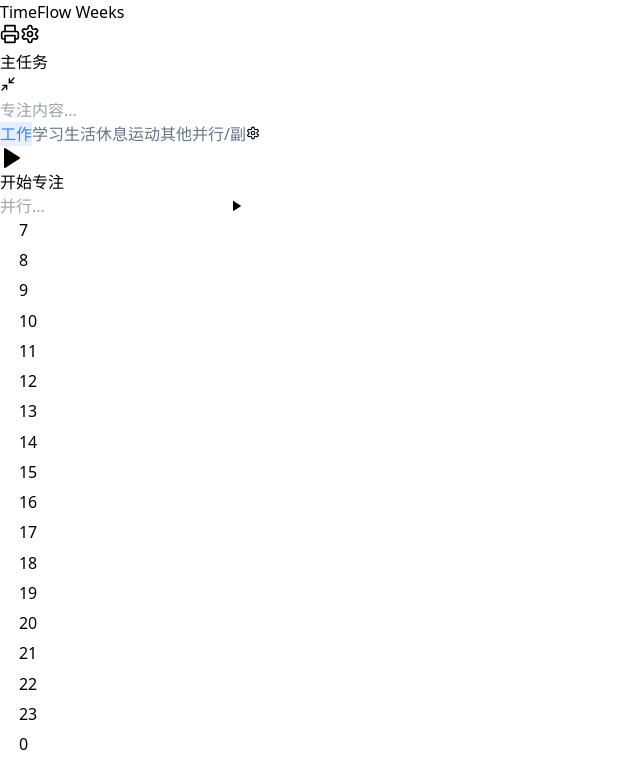
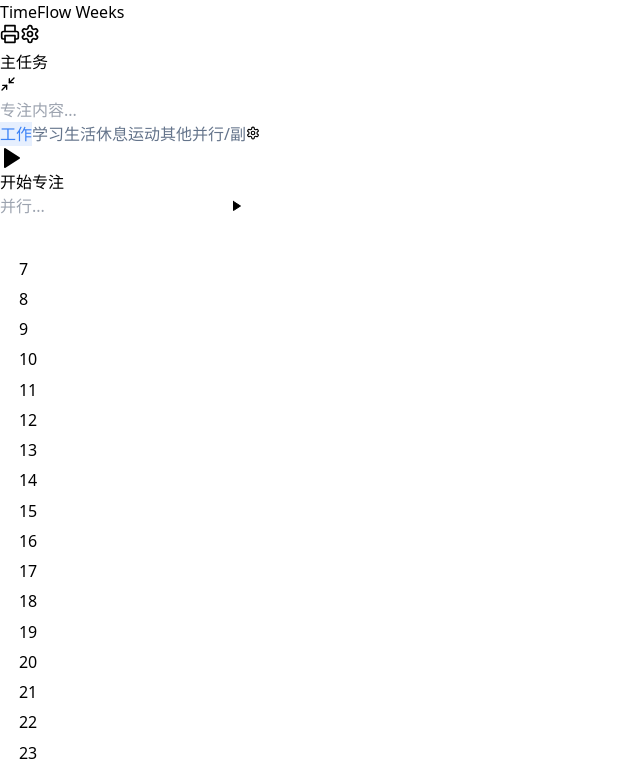
Before and after one commit to YikSuen-hu/timeflow-weeks, a React (Vite) app: page / in a window 1280 px wide. Shown: the top 766 px of the page, without its empty margins (0-640 px from the left). Built offline with nearby package versions, Linux system fonts and the light colour scheme.

Commit message:
Fix alignment of time axis in Weekly Report

```diff
--- a/src/App.jsx
+++ b/src/App.jsx
@@ -235,7 +235,7 @@
       {/* --- LEFT: TIMELINE STRIP (Strict 28mm wide grid + Axis) --- */}
       <div className="flex-shrink-0 flex pt-[10mm] border-r border-slate-300 mr-4 h-full relative" style={{ marginLeft: '5mm', marginRight: '5mm' }}>
         {/* Axis */}
-        <div className="w-8 flex-shrink-0 flex flex-col relative h-[168mm] mr-1">
+        <div className="w-8 flex-shrink-0 flex flex-col relative h-[168mm] mr-1" style={{ marginTop: 'calc(10mm + 1px)' }}>
           {[7, 8, 9, 10, 11, 12, 13, 14, 15, 16, 17, 18, 19, 20, 21, 22, 23, 0, 1, 2, 3, 4, 5, 6].map((h, i) => {
             // Y position in cells
             let cellY = i < 18 ? i * 2 : 36 + (i - 18);
```
